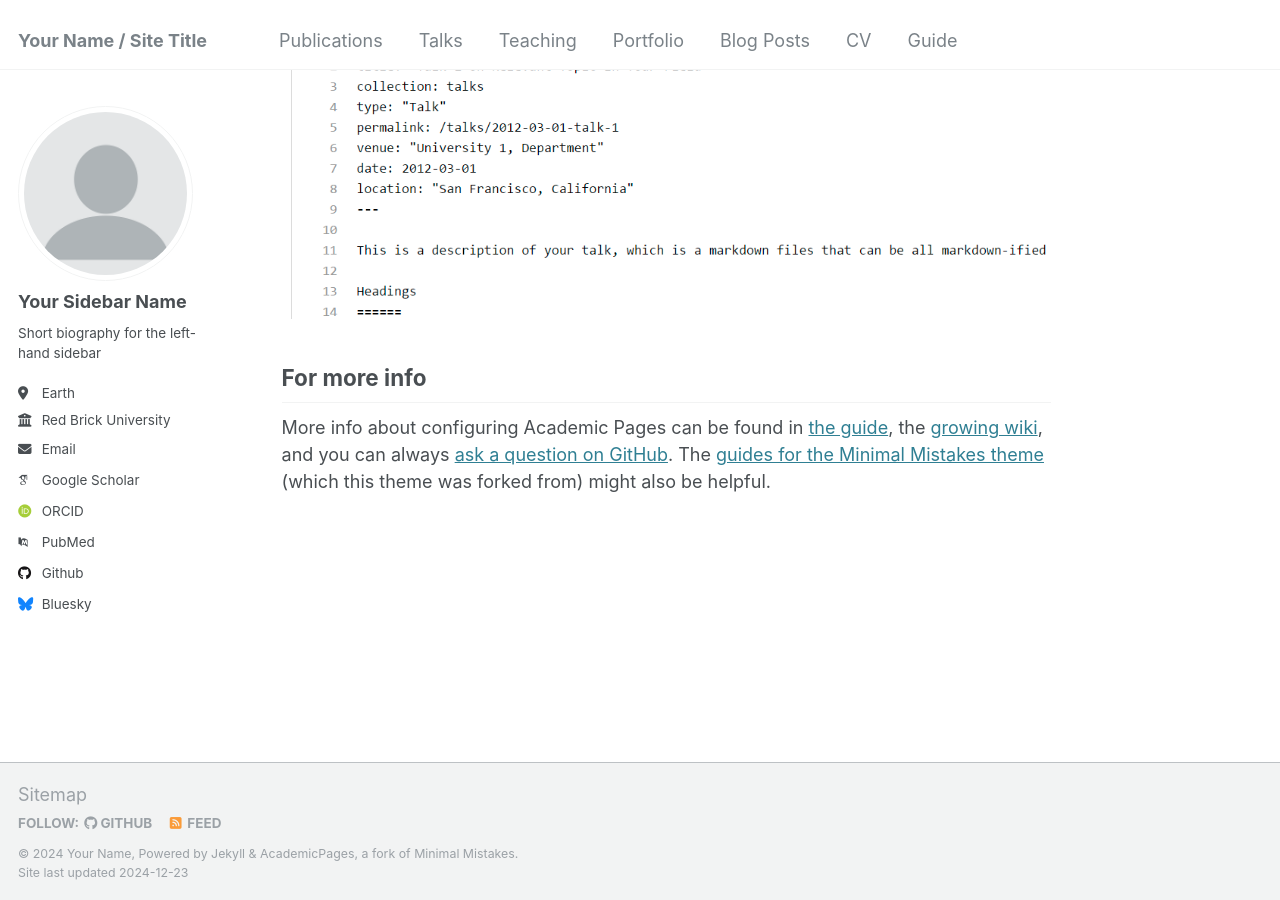
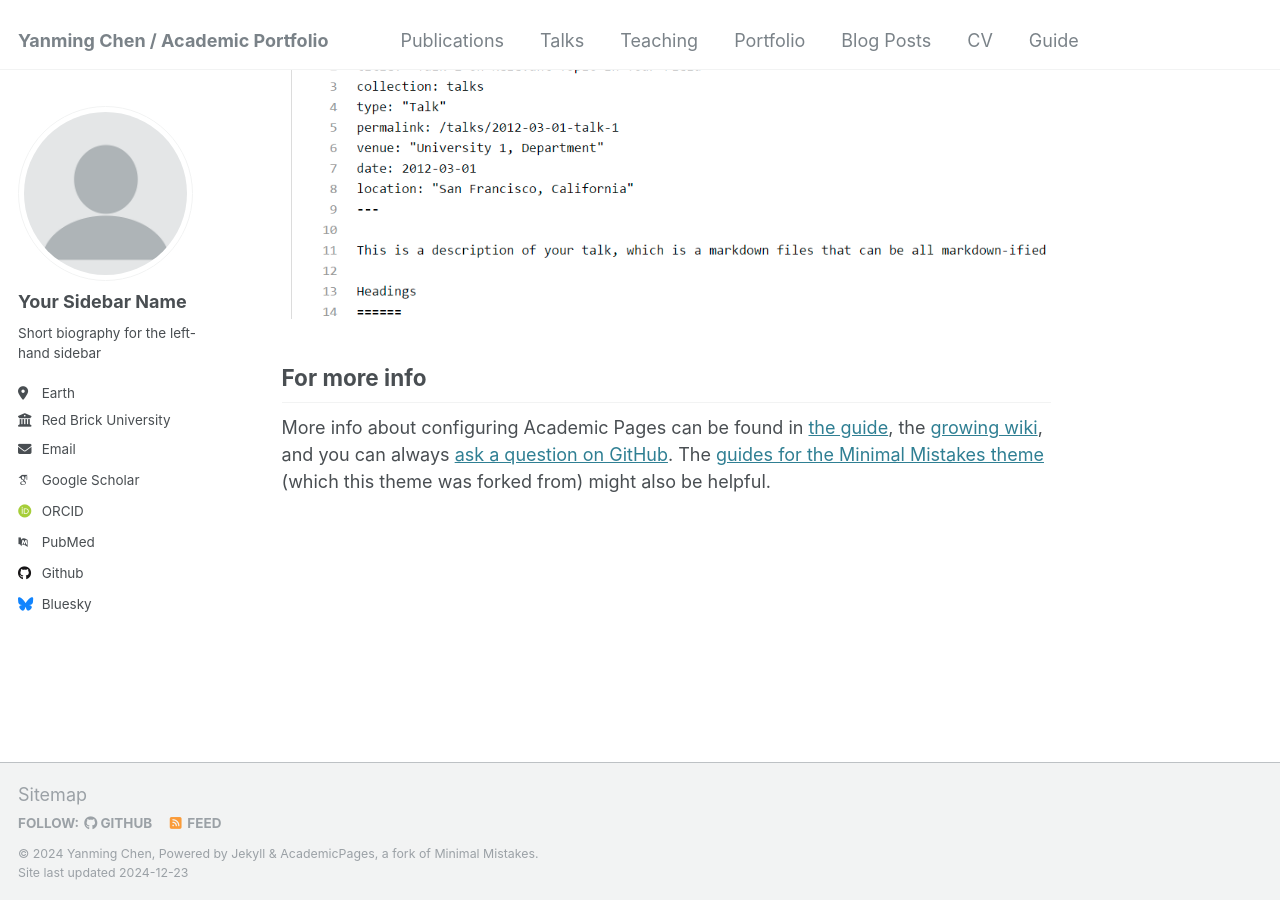
Before and after one commit to CC0117/cc0117.github.io, a Jekyll site: the page built from _pages/about.md, in a window 1280 px wide and 900 px high, scrolled down 2643 px. Built offline with Jekyll 4.4.1, drawn with Linux system fonts in a browser that asks for light colours; some web fonts are replaced.

Commit message:
Update_yml

```diff
--- a/_config.yml
+++ b/_config.yml
@@ -8,13 +8,13 @@
 
 # Basic Site Settings
 locale                   : "en-US"
-title                    : "Your Name / Site Title"
+title                    : "Yanming Chen / Academic Portfolio"
 title_separator          : "-"
-name                     : &name "Your Name"
+name                     : &name "Yanming Chen"
 description              : &description "personal description"
-url                      : https://academicpages.github.io # the base hostname & protocol for your site e.g. "https://[your GitHub username].github.io"
+url                      : https://cc0117.github.io # the base hostname & protocol for your site e.g. "https://[your GitHub username].github.io"
 baseurl                  : "" # the subpath of your site, e.g. "/blog"
-repository               : "academicpages/academicpages.github.io"
+repository               : "CC0117/cc0117.github.io"
 
 # Site Author - The following control what appear as part of the author content on the side bar.
 #               If a field is blank the icon and link will not appear, otherwise it will be shown.
```
